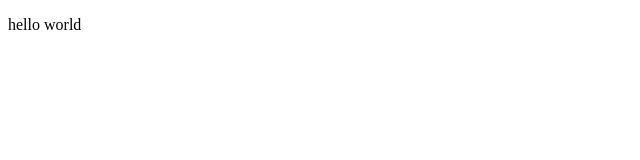
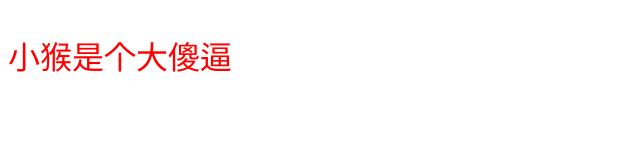
Before and after one commit to JustTomato/JustTomato.github.io, a plain HTML site: page index.html in a window 1280 px wide. Shown: the whole page, without its empty margins (0-640 px from the left). Drawn offline with Linux system fonts and the light colour scheme.

Commit message:
Update index.html
修改

```diff
--- a/index.html
+++ b/index.html
@@ -4,6 +4,6 @@
     <title>传智云购-购物车</title>
 </head>
 <body>
-<p>hello world</p>
+<p style="font-size:2rem;color:red">小猴是个大傻逼</p>
 </body>
 </html>
```
